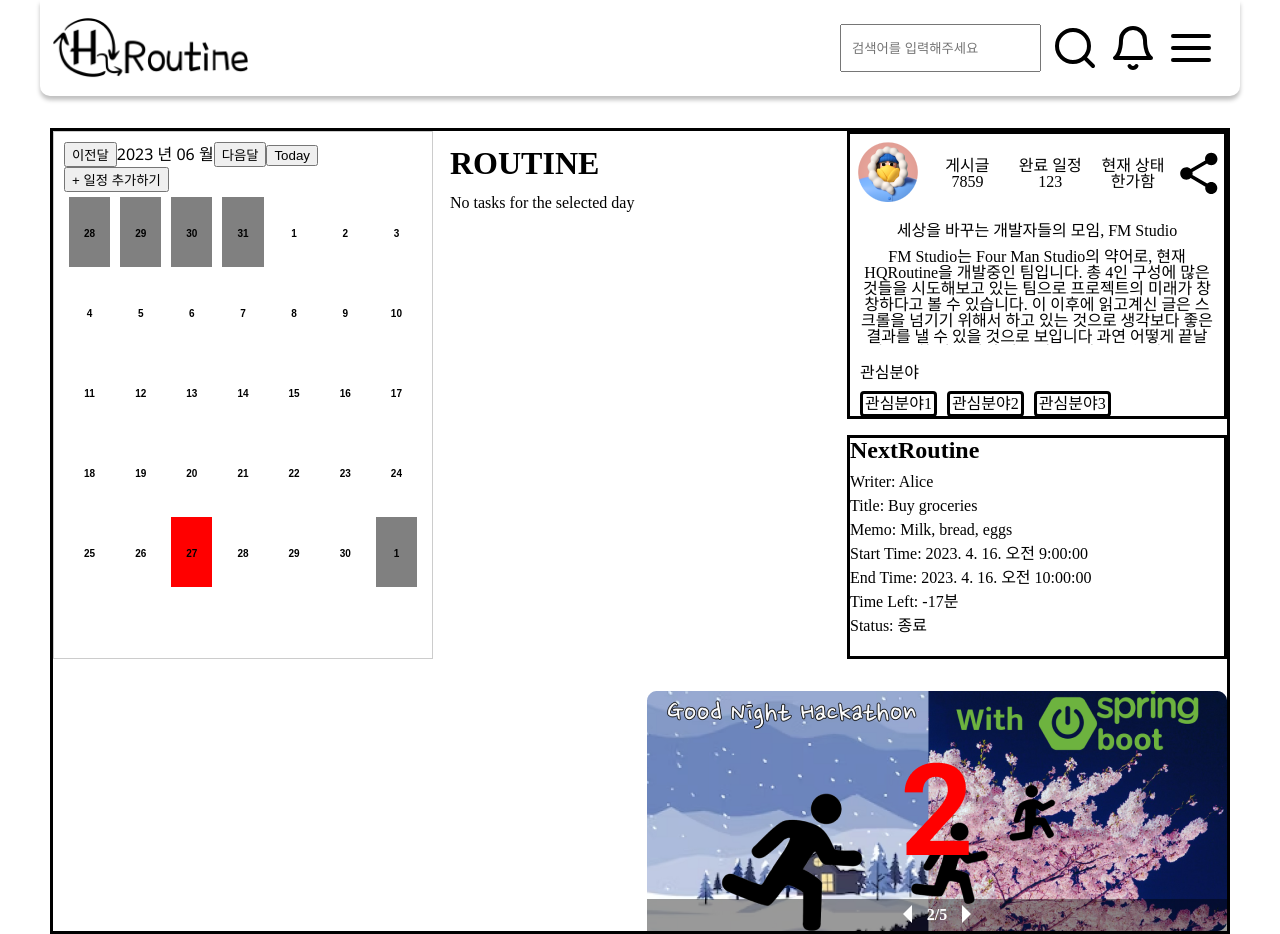
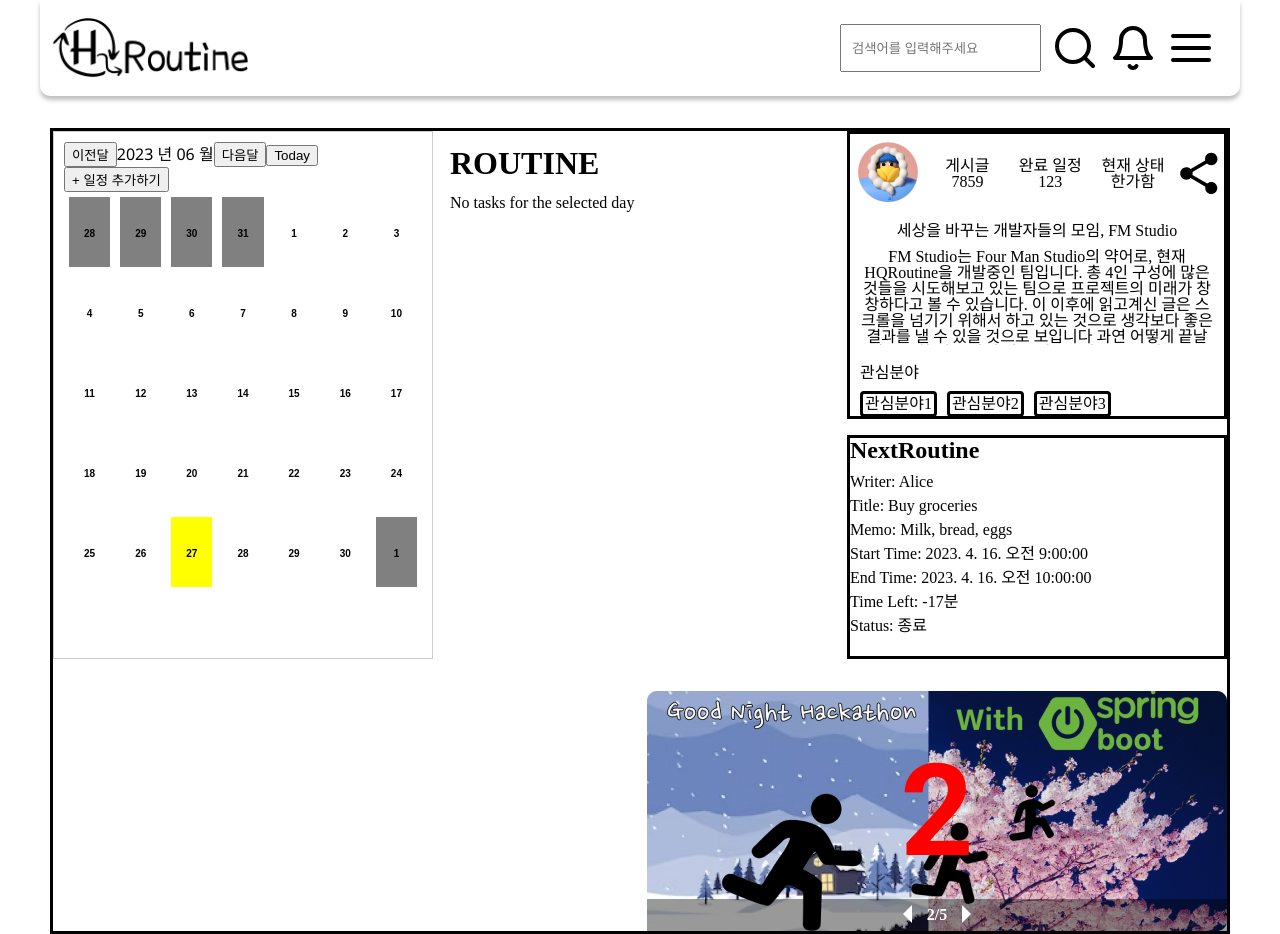
Before and after one commit to Techeer-FM-Studio/frontend, a Next.js app: page / in a window 1280 px wide. Built offline with nearby package versions, Linux system fonts and the light colour scheme.

Commit message:
fix: 병합오류 수정

```diff
--- a/src/components/calendar/Calendar.tsx
+++ b/src/components/calendar/Calendar.tsx
@@ -127,7 +127,7 @@ const Calendar: React.FC<CalendarProps> = ({
               // 버튼의 배경색을 결정합니다.
               const buttonColor =
                 moment().format('YYYYMMDD') === days.format('YYYYMMDD') // 오늘 날짜일 경우
-                  ? 'red'
+                  ? 'yellow'
                   : recentlyClickedDay?.format('YYYYMMDD') === // 최근에 클릭한 날짜일 경우
                     days.format('YYYYMMDD')
                   ? 'green'
```
